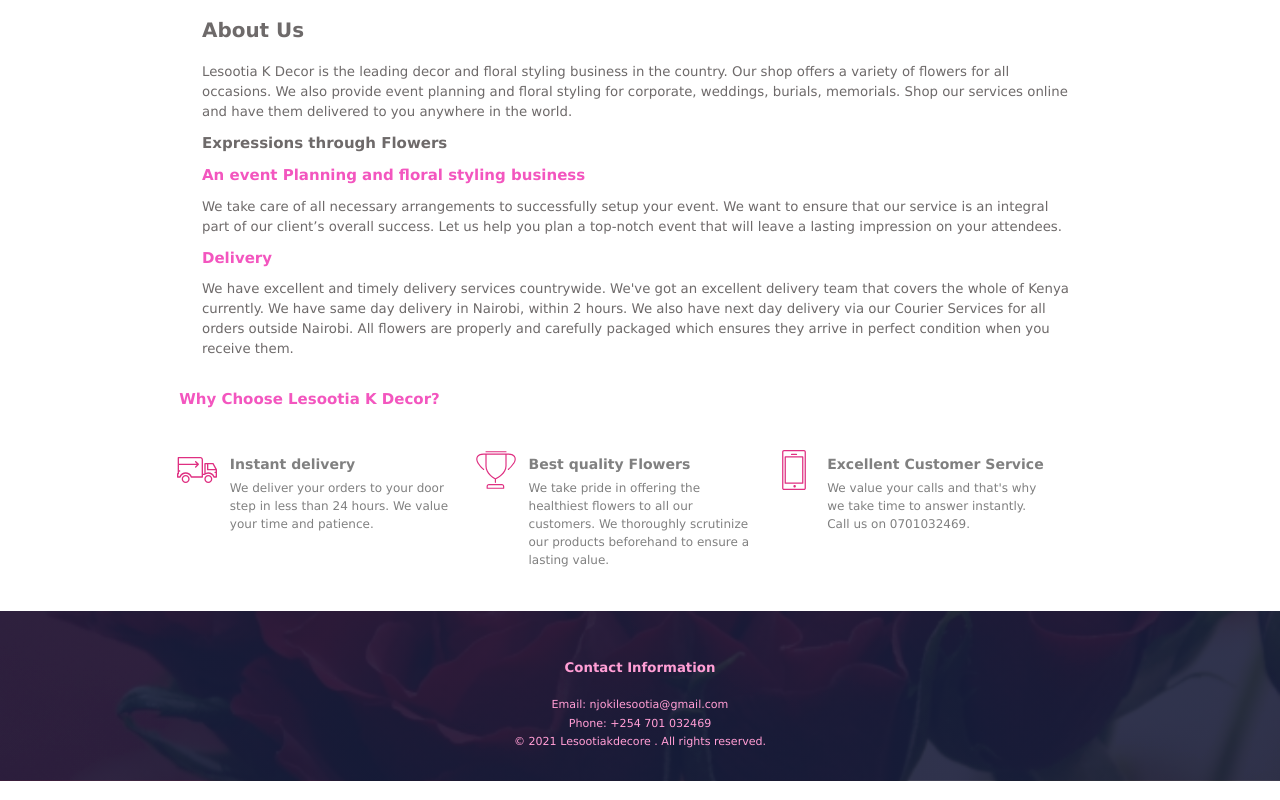
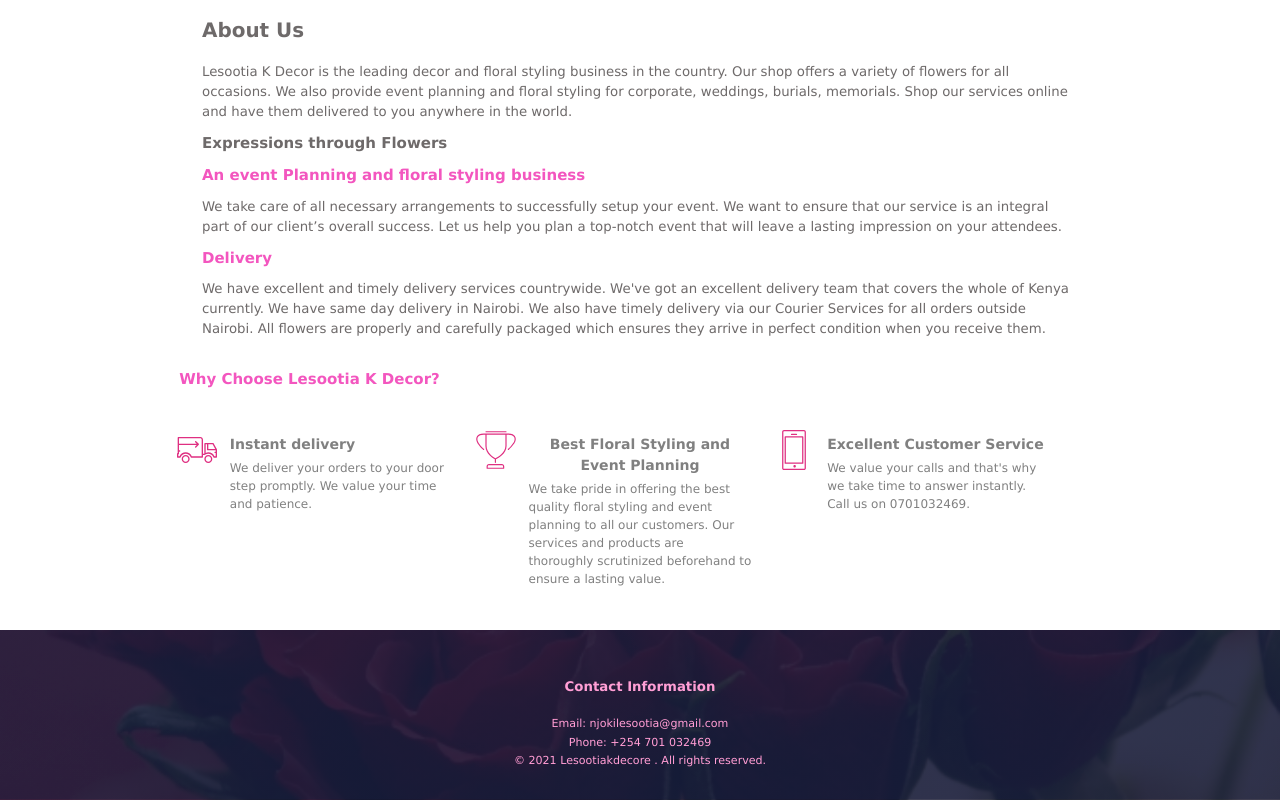
Before and after one commit to juma-vincent/lesootiakdecor, a React (Create React App) app in the folder client/: page / in a window 1280 px wide. Shown: the part 1252-2052 px from the top of the page. Built offline with nearby package versions, Linux system fonts and the light colour scheme.

Commit message:
edit: modified the about and features content

```diff
--- a/client/src/components/features/features.jsx
+++ b/client/src/components/features/features.jsx
@@ -16,7 +16,7 @@ const Features = () => {
         <div className="content">
           <h3>Instant delivery</h3>
           <p>
-            We deliver your orders to your door step in less than 24 hours. We
+            We deliver your orders to your door step promptly. We
             value your time and patience.
           </p>
         </div>
@@ -24,10 +24,10 @@ const Features = () => {
       <div className="feature">
         <TrophyIcon className="icon" />
         <div className="content">
-          <h3>Best quality Flowers</h3>
+          <h3>Best Floral Styling and Event Planning</h3>
           <p>
-            We take pride in offering the healthiest flowers to all our
-            customers. We thoroughly scrutinize our products beforehand to
+            We take pride in offering the best quality floral styling and event planning to all our
+            customers. Our services and products are thoroughly scrutinized beforehand to
             ensure a lasting value.
           </p>
         </div>
--- a/client/src/pages/homepage/homepage.jsx
+++ b/client/src/pages/homepage/homepage.jsx
@@ -45,7 +45,7 @@ const Homepage = () => {
                             <div className='about-and-features-title'>Delivery</div>
                             We have excellent and timely delivery services countrywide.
                             We've got an excellent delivery team that covers the whole of Kenya currently. We
-                            have same day delivery in Nairobi,  within 2 hours. We also have next day delivery
+                            have same day delivery in Nairobi. We also have timely delivery
                             via our Courier Services for all orders  outside Nairobi. All flowers
                             are properly and carefully packaged which ensures they arrive in perfect condition
                             when you receive them.
```
